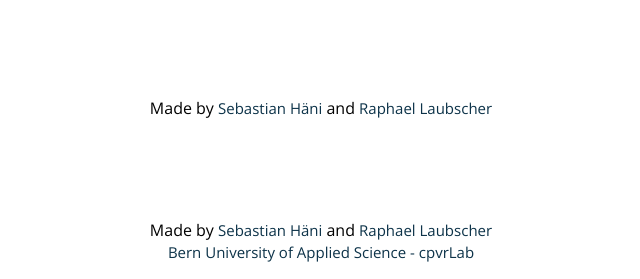
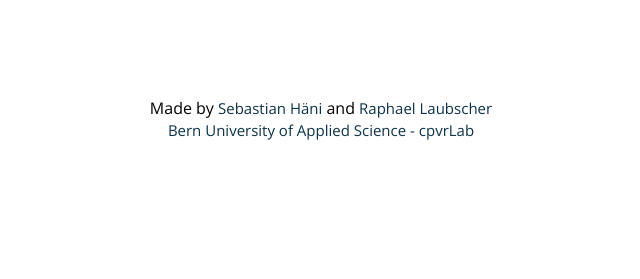
Before and after one commit to ThermoTrains/thermotrains.github.io, a plain HTML site: page index.html in a window 1280 px wide. Shown: the part 629-908 px from the top of the page, without its empty margins (319-959 px from the left). After the commit the page ends 800 px from the top, so only its background shows below. Drawn offline with nearby package versions, Linux system fonts and the light colour scheme.

Commit message:
Update index.html

```diff
--- a/index.html
+++ b/index.html
@@ -73,11 +73,6 @@
   <p class="credits">
     Made by
     <a href="https://sebastianhaeni.ch">Sebastian Häni</a> and
-    <a href="http://raeffu.me">Raphael Laubscher</a>
-  </p>
-  <p class="credits">
-    Made by
-    <a href="https://sebastianhaeni.ch">Sebastian Häni</a> and
     <a href="http://raeffu.me">Raphael Laubscher</a><br>
     <a href="https://www.cpvrlab.ti.bfh.ch/">Bern University of Applied Science - cpvrLab</a>
   </p>
```
